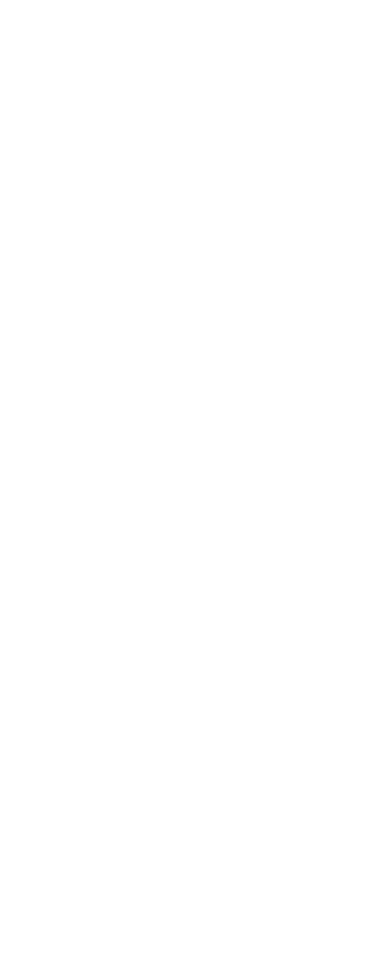
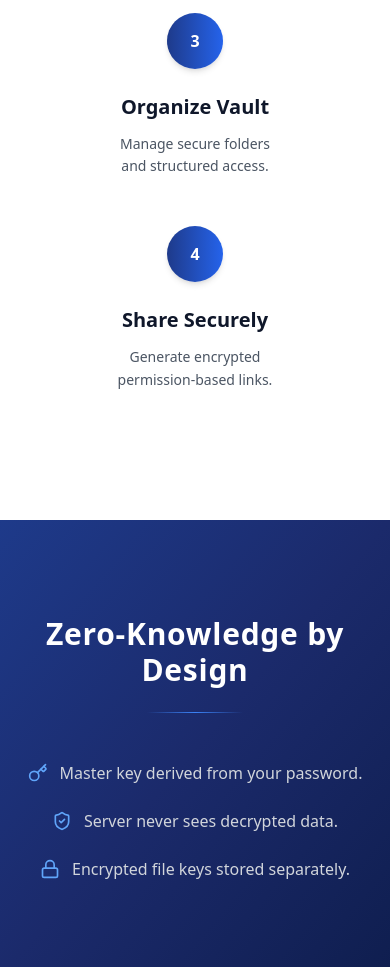
Before and after one commit to Dronp2510/Dataguard, a React (Vite) app in the folder app_frontend/: page / in a window 390 px wide. Shown: the part 4020-4987 px from the top of the page. Before the commit the page ends 3290 px from the top, so only its background shows below. Built offline with nearby package versions, Linux system fonts and the light colour scheme; no server answers.

Commit message:
landing page updates
landing page done succesfully!

```diff
--- /dev/null
+++ b/app_frontend/src/components/HowItWorks.jsx
@@ -0,0 +1,100 @@
+import { useEffect, useRef, useState } from "react";
+
+function HowItWorks() {
+  const sectionRef = useRef(null);
+  const [isVisible, setIsVisible] = useState(false);
+
+  useEffect(() => {
+    const sectionNode = sectionRef.current;
+    if (!sectionNode) return undefined;
+
+    const observer = new IntersectionObserver(
+      ([entry]) => {
+        if (entry.isIntersecting) {
+          setIsVisible(true);
+          observer.unobserve(entry.target);
+        }
+      },
+      { threshold: 0.2 }
+    );
+
+    observer.observe(sectionNode);
+
+    return () => observer.disconnect();
+  }, []);
+
+  const steps = [
+    {
+      number: 1,
+      title: "Create Account",
+      description: "Your identity is securely registered.",
+    },
+    {
+      number: 2,
+      title: "Upload & Encrypt",
+      description: "Files are encrypted directly in your browser.",
+    },
+    {
+      number: 3,
+      title: "Organize Vault",
+      description: "Manage secure folders and structured access.",
+    },
+    {
+      number: 4,
+      title: "Share Securely",
+      description: "Generate encrypted permission-based links.",
+    },
+  ];
+
+  return (
+    <section className="bg-white py-32">
+      <div className="mx-auto max-w-6xl px-6 text-center">
+        <div className="mb-20">
+          <h2 className="text-3xl font-bold tracking-tight text-slate-900 md:text-4xl">How It Works</h2>
+          <p className="mt-4 text-lg text-gray-600">Secure your documents in four simple steps.</p>
+        </div>
+
+        <div ref={sectionRef} className="relative">
+          <div
+            className={[
+              "absolute left-0 right-0 top-7 hidden h-px origin-left bg-gradient-to-r from-transparent via-gray-300 to-transparent transition-transform duration-[800ms] ease-out md:block",
+              isVisible ? "scale-x-100" : "scale-x-0",
+            ].join(" ")}
+          />
+
+          <div className="relative flex flex-col items-center justify-between gap-12 md:flex-row md:items-start md:gap-8">
+            {steps.map((step, index) => {
+              const circleDelay = `${(index + 1) * 200}ms`;
+
+              return (
+                <div
+                  key={step.title}
+                  className={[
+                    "relative z-10 flex w-full max-w-xs transform flex-col items-center transition duration-700 ease-out md:w-1/4",
+                    isVisible ? "translate-y-0 opacity-100" : "translate-y-4 opacity-0",
+                  ].join(" ")}
+                  style={{ transitionDelay: `${index * 120}ms` }}
+                >
+                  <div
+                    className={[
+                      "flex h-14 w-14 items-center justify-center rounded-full bg-gradient-to-r from-[#1E3A8A] to-[#2563EB] font-semibold text-white shadow-md transition-all duration-500 ease-out hover:scale-105",
+                      isVisible ? "scale-100 opacity-100" : "scale-75 opacity-0",
+                    ].join(" ")}
+                    style={{ transitionDelay: circleDelay }}
+                  >
+                    {step.number}
+                  </div>
+
+                  <h3 className="mt-6 text-xl font-semibold text-slate-900">{step.title}</h3>
+                  <p className="mt-3 max-w-[22ch] text-sm leading-relaxed text-gray-600">{step.description}</p>
+                </div>
+              );
+            })}
+          </div>
+        </div>
+      </div>
+    </section>
+  );
+}
+
+export default HowItWorks;
--- /dev/null
+++ b/app_frontend/src/components/WhoIsDataGuardFor.jsx
@@ -0,0 +1,51 @@
+import { Briefcase, Building2, GraduationCap } from "lucide-react";
+
+function WhoIsDataGuardFor() {
+  const personas = [
+    {
+      title: "Students",
+      description: "Certificates, IDs, academic records.",
+      icon: GraduationCap,
+      cardClass:
+        "rounded-3xl bg-white p-10 shadow-md transition-all duration-300 hover:-translate-y-2 hover:shadow-xl",
+    },
+    {
+      title: "Professionals",
+      description: "Contracts, PAN, Aadhaar, confidential documents.",
+      icon: Briefcase,
+      cardClass:
+        "rounded-3xl border border-blue-100 bg-gradient-to-b from-white to-blue-50 p-12 shadow-xl transition-all duration-300 hover:-translate-y-2 hover:shadow-2xl",
+    },
+    {
+      title: "Organizations",
+      description: "Secure document exchange and controlled access.",
+      icon: Building2,
+      cardClass:
+        "rounded-3xl bg-white p-10 shadow-md transition-all duration-300 hover:-translate-y-2 hover:shadow-xl",
+    },
+  ];
+
+  return (
+    <section className="bg-[#F8FAFC] py-32">
+      <div className="mx-auto max-w-6xl px-6 text-center">
+        <h2 className="mb-20 text-3xl font-bold text-slate-900 md:text-4xl">Who Is DataGuard For?</h2>
+
+        <div className="grid grid-cols-1 items-stretch gap-10 md:grid-cols-3">
+          {personas.map((persona) => {
+            const Icon = persona.icon;
+
+            return (
+              <article key={persona.title} className={persona.cardClass}>
+                <Icon className="mx-auto mb-6 h-10 w-10 text-blue-600 transition-transform duration-300 hover:scale-105" />
+                <h3 className="text-2xl font-semibold text-slate-900">{persona.title}</h3>
+                <p className="mt-4 text-gray-600">{persona.description}</p>
+              </article>
+            );
+          })}
+        </div>
+      </div>
+    </section>
+  );
+}
+
+export default WhoIsDataGuardFor;
--- /dev/null
+++ b/app_frontend/src/components/ZeroKnowledgeSection.jsx
@@ -0,0 +1,87 @@
+import { useEffect, useRef, useState } from "react";
+import { Key, Lock, ShieldCheck } from "lucide-react";
+
+function ZeroKnowledgeSection() {
+  const sectionRef = useRef(null);
+  const [isVisible, setIsVisible] = useState(false);
+
+  useEffect(() => {
+    const sectionNode = sectionRef.current;
+    if (!sectionNode) return undefined;
+
+    const observer = new IntersectionObserver(
+      ([entry]) => {
+        if (entry.isIntersecting) {
+          setIsVisible(true);
+          observer.unobserve(entry.target);
+        }
+      },
+      { threshold: 0.2 }
+    );
+
+    observer.observe(sectionNode);
+
+    return () => observer.disconnect();
+  }, []);
+
+  const items = [
+    {
+      icon: Key,
+      text: "Master key derived from your password.",
+    },
+    {
+      icon: ShieldCheck,
+      text: "Server never sees decrypted data.",
+    },
+    {
+      icon: Lock,
+      text: "Encrypted file keys stored separately.",
+    },
+  ];
+
+  return (
+    <section
+      ref={sectionRef}
+      className="w-full bg-gradient-to-br from-[#1E3A8A] via-[#1B2A6B] to-[#0F1E4F] py-24 text-white">
+      <div className="mx-auto max-w-5xl px-6 text-center">
+        <h2
+          className={[
+            "text-3xl font-bold tracking-wide transition-all duration-700 ease-out md:text-4xl",
+            isVisible ? "translate-y-0 opacity-100" : "translate-y-4 opacity-0",
+          ].join(" ")}
+        >
+          Zero-Knowledge by Design
+        </h2>
+
+        <div
+          className={[
+            "mx-auto mt-6 h-px w-24 origin-center bg-gradient-to-r from-transparent via-blue-500 to-transparent transition-transform duration-700 ease-out",
+            isVisible ? "scale-x-100" : "scale-x-0",
+          ].join(" ")}
+          style={{ transitionDelay: "120ms" }}
+        />
+
+        <div className="mt-12 space-y-6">
+          {items.map((item, index) => {
+            const Icon = item.icon;
+            return (
+              <div
+                key={item.text}
+                className={[
+                  "flex items-center justify-center gap-3 text-gray-300 transition-all duration-700 ease-out",
+                  isVisible ? "translate-y-0 opacity-100" : "translate-y-4 opacity-0",
+                ].join(" ")}
+                style={{ transitionDelay: `${220 + index * 140}ms` }}
+              >
+                <Icon className="h-5 w-5 text-blue-400" />
+                <p>{item.text}</p>
+              </div>
+            );
+          })}
+        </div>
+      </div>
+    </section>
+  );
+}
+
+export default ZeroKnowledgeSection;
--- a/app_frontend/src/pages/Landing.jsx
+++ b/app_frontend/src/pages/Landing.jsx
@@ -1,5 +1,8 @@
 import { useEffect, useRef, useState } from "react";
 import LandingNavbar from "../components/LandingNavbar";
+import HowItWorks from "../components/HowItWorks";
+import ZeroKnowledgeSection from "../components/ZeroKnowledgeSection";
+import WhoIsDataGuardFor from "../components/WhoIsDataGuardFor";
 import { Link } from "react-router-dom";
 import { Activity, ArrowRight, FileText, FolderOpen, Key, Link as LinkIcon, Lock, Server, Shield, Share2 } from "lucide-react";
 
@@ -205,6 +208,10 @@
         </div>
       </section>
 
+      <HowItWorks />
+      <ZeroKnowledgeSection />
+      <WhoIsDataGuardFor />
+
       <style>
         {`
           @keyframes floatY {
```
